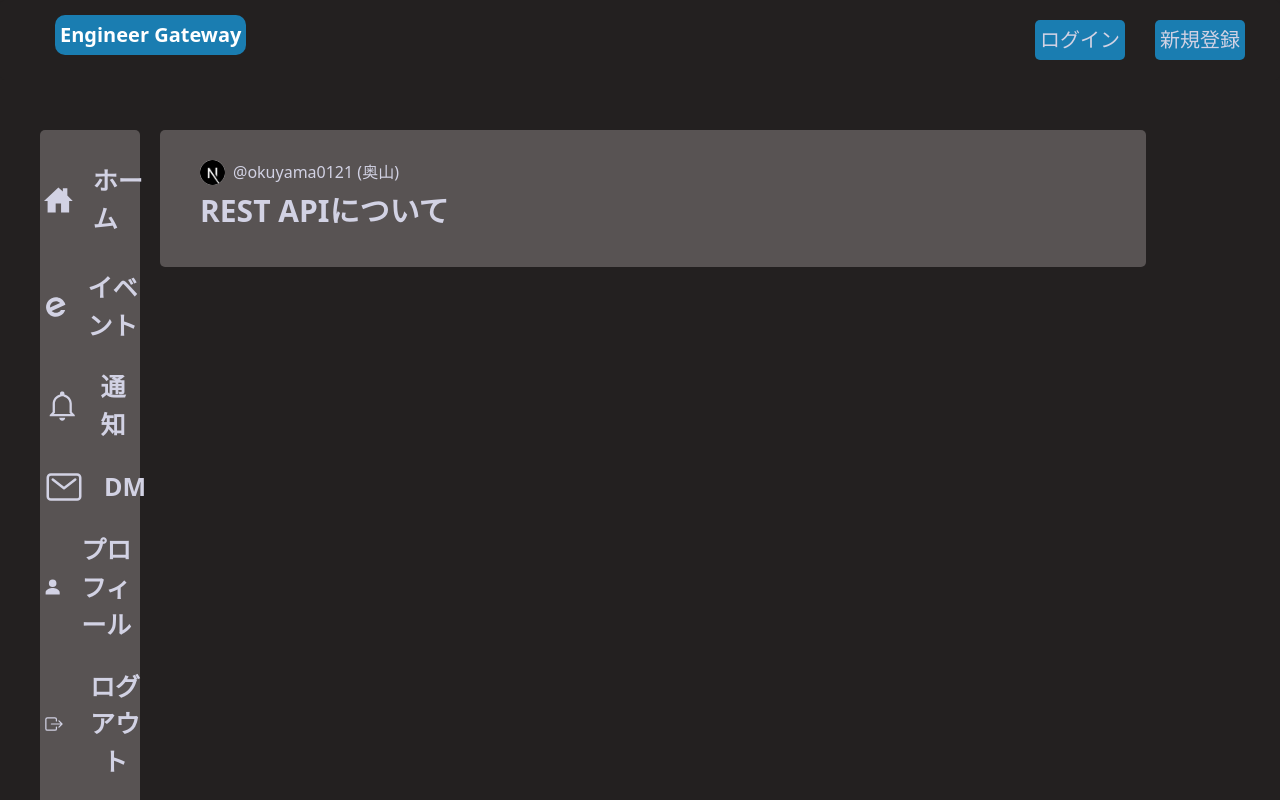
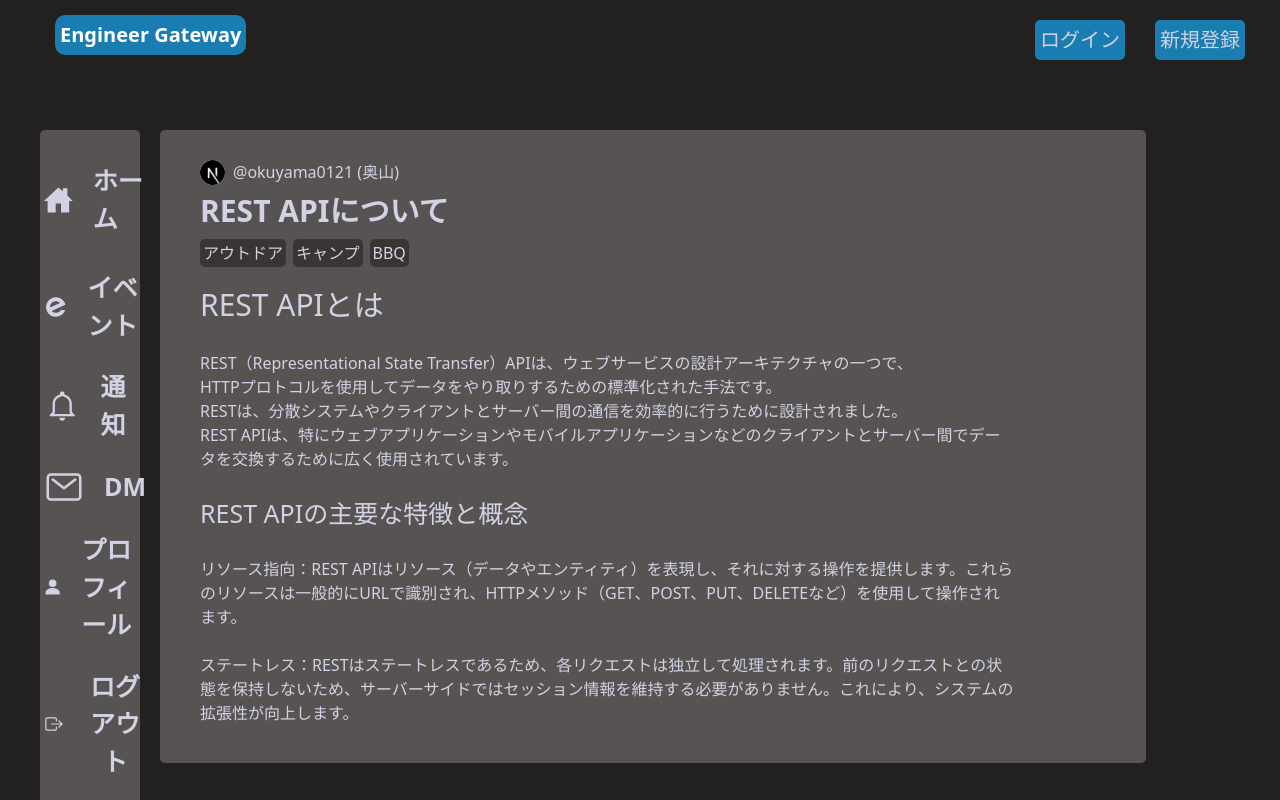
Before and after one commit to okuyama-code/my_next_spa_front, a Next.js app: page /posts/1 in a window 1280 px wide. Built offline with nearby package versions, Linux system fonts and the light colour scheme; no server answers.

Commit message:
markdown 見出しできた

```diff
--- a/src/app/App.scss
+++ b/src/app/App.scss
@@ -616,6 +616,35 @@ body {
   border-radius: 5px;
 }
 
+.post_show_tag {
+  display: inline-block;
+  background-color: var(--bg-gray-sub);
+  margin: 10px 0;
+  margin-right: 7px;
+  padding: 2px 3px;
+  border-radius: 5px;
+}
+
+.post_body {
+  margin-top: 5px;
+  width: 90%;
+  white-space : pre-line;
+
+  h1 {
+    font-size: 30px;
+  }
+
+  h2 {
+    font-size: 25px;
+  }
+  h3 {
+    font-size: 20px;
+  }
+}
+
+
+
+
 @media screen and (max-width: 1280px) {
   .postDetail {
     width: 77%;
--- a/src/app/posts/[id]/page.tsx
+++ b/src/app/posts/[id]/page.tsx
@@ -1,8 +1,23 @@
 import Sidebar from '@/components/Sidebar'
 import Image from 'next/image'
 import React from 'react'
+import Markdown from 'react-markdown'
+import remarkGfm from 'remark-gfm'
 
 const page = () => {
+  // h1, h2などにcssを当てなきゃいけない
+  const markdown = `
+  # REST APIとは
+  REST（Representational State Transfer）APIは、ウェブサービスの設計アーキテクチャの一つで、
+  HTTPプロトコルを使用してデータをやり取りするための標準化された手法です。
+  RESTは、分散システムやクライアントとサーバー間の通信を効率的に行うために設計されました。
+  REST APIは、特にウェブアプリケーションやモバイルアプリケーションなどのクライアントとサーバー間でデータを交換するために広く使用されています。
+  ## REST APIの主要な特徴と概念
+  リソース指向：REST APIはリソース（データやエンティティ）を表現し、それに対する操作を提供します。これらのリソースは一般的にURLで識別され、HTTPメソッド（GET、POST、PUT、DELETEなど）を使用して操作されます。
+
+  ステートレス：RESTはステートレスであるため、各リクエストは独立して処理されます。前のリクエストとの状態を保持しないため、サーバーサイドではセッション情報を維持する必要がありません。これにより、システムの拡張性が向上します。
+
+    `
   return (
     <div>
       <Sidebar />
@@ -15,6 +30,19 @@ const page = () => {
           </div>
           <div className='my-2'>
             <h2 className='text-3xl font-bold'>REST APIについて</h2>
+
+            <div className='flex'>
+            <p className='post_show_tag'>アウトドア</p>
+            <p className='post_show_tag'>キャンプ</p>
+            <p className='post_show_tag'>BBQ</p>
+          </div>
+
+          <div className='post_body'>
+          <Markdown remarkPlugins={[remarkGfm]}>
+            {markdown}
+          </Markdown>
+          </div>
+
           </div>
         </div>
       </main>
```
